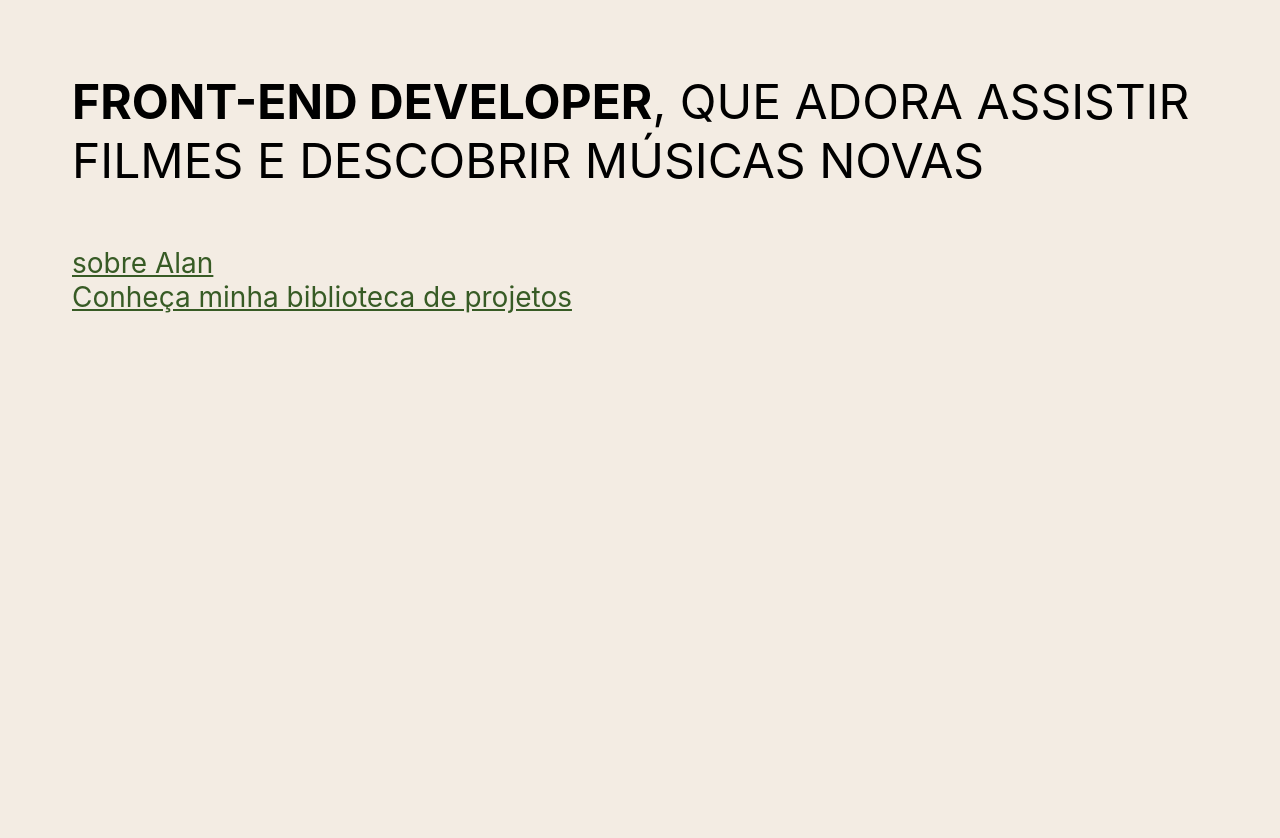
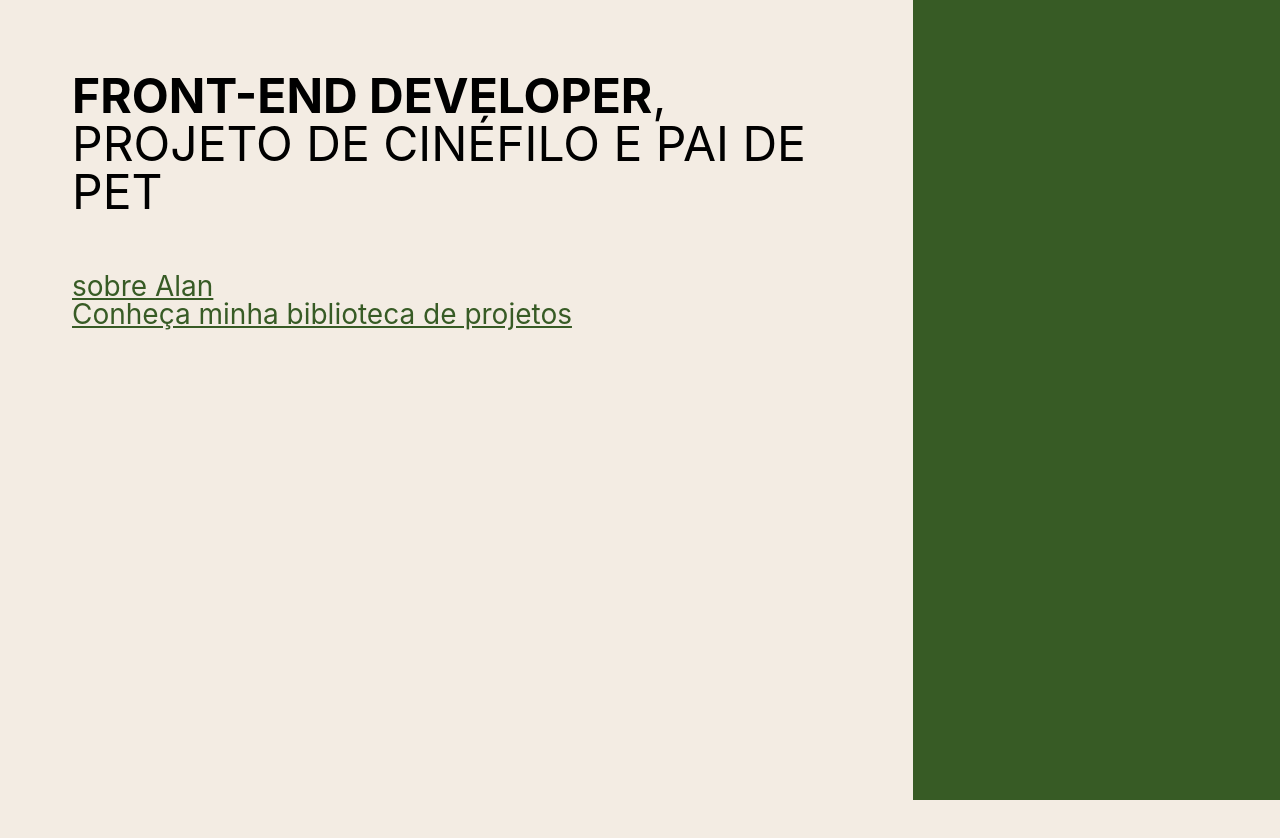
Before and after one commit to salanmato/my-portfolio, a React (Create React App) app: page / in a window 1280 px wide. Shown: the top 838 px of the page. After the commit the page ends 800 px from the top, so only its background shows below. Built offline with nearby package versions, Linux system fonts and the light colour scheme.

Commit message:
update text and joblist

```diff
--- a/src/components/About/Educacao/index.js
+++ b/src/components/About/Educacao/index.js
@@ -10,7 +10,7 @@ const Educacao = () => {
         {
             curso: "Produção Multimídia",
             escola: "FMU|FIAM-FAAM",
-            tempo: "Janeiro 2018 - Dezembro 2019"
+            tempo: "Janeiro 2017 - Dezembro 2018"
         }
 
     ]
--- a/src/components/About/Empregos/index.js
+++ b/src/components/About/Empregos/index.js
@@ -3,11 +3,18 @@ const Empregos = () => {
 
     const empregos = [
         {
+            cargo: "Estagiário de TI ",
+            empresa: "Do Analytics",
+            local: "São Paulo - SP",
+            tempo: "Setembro 2024 - Atual ",
+            atividades: ["Criação de layouts para dashboards em Power BI - Figma", "Criação de Interfaces para páginas e aplicativos Web - Figma", "Criação de features a atualização de páginas no portal - js, html e css", "Desenvolvimento FrontEnd  - js, html e css"]
+        },
+        {
             cargo: "Programador Júnior ",
             empresa: "Construtivo.com do Brasil",
             local: "São Paulo - SP",
             tempo: "Janeiro 2024 - Fevereiro 2024 ",
-            atividades: ["Uso da biblioteca Joint.js para criação de visualizadores de Workflow - js, html e css", "Criação de templates para documentos - js, html e css - js, html e css", "Correção de bugs na plataforma colaborativo - js, html e css"]
+            atividades: ["Uso da biblioteca Joint.js para criação de visualizadores de Workflow - js, html e css", "Criação de templates para documentos - js, html e css ", "Correção de bugs na plataforma colaborativo - js, html e css"]
         },
         {
             cargo: "Designer Gráfico",
--- a/src/components/About/index.js
+++ b/src/components/About/index.js
@@ -15,8 +15,8 @@ const About = () => {
           O mais importante aqui é que o nome do meu cachorro é Chuck Norris Valdívia e ele tem quase 20 anos de idade. Na escolha do nome uni duas coisas que gosto muito: o Palmeiras e o cinema.<br/>
           Alguns dos meus hobbies são assistir jogos do Palmeiras, passar 5 minutos para escolher entre um filme coreano de 3 horas e um do Guy Ritchie, e jogar vídeo-game.
           Quando não estou entre esses dois tipos de filme, sorteio os filmes que assisto.<br/>Escuto música para trabalhar, e isso implica que estou sempre ouvindo algo novo.
-          Adoro desenvolver soluções, desde as mais simples até algo mais complexo, desde que resolva o problema.<br/>
-          Estou sempre em busca de aprender algo novo, então algumas atividades que gosto também envolvem aprendizado, desenhar, pintar, saber regras de esportes que não ter ninguém para comentar sobre, e entender porque existem tantos jogadores coreanos de Tekken de alto nível.
+          Adoro desenvolver soluções, desde as mais simples até algo mais complexo, desde que resolva o problema em questão.<br/>
+          Estou sempre em busca de aprender algo novo, algumas das atividades que mais gosto envolvem aprendizado, como: desenhar, pintar, saber regras de esportes que não ter ninguém para comentar sobre, e entender porque existem tantos jogadores coreanos de Tekken de alto nível.
           Sou do tipo de pessoa que sabe um pouquinho de tudo.
         </p>
 
--- a/src/components/Home/index.css
+++ b/src/components/Home/index.css
@@ -1,4 +1,6 @@
 .container{
+    display: flex;
+    flex-direction: collumn;
     width: 100vw;
     height: 100vh;
 }
@@ -7,6 +9,8 @@ h1{
     font-size: 48px;
     font-weight: normal;
     margin: 72px;
+
+    line-height: 1;
 }
 
 span{
@@ -15,14 +19,22 @@ span{
 
 .container-links {
     display: block;
-    margin: 0 72px 0 72px;
+    margin: 0 72px 0px 72px;
 }
 
 .link{
     font-size: 28px !important;
     color: #375B25;
+
+    line-height: 1;
 }
 
 .link:visited{
     color: black;
 }
+
+.img-space{
+    width: 50%;
+    height: 100%;
+    background-color: #375B25;
+}
--- a/src/components/Home/index.js
+++ b/src/components/Home/index.js
@@ -7,13 +7,15 @@ const Home = () => {
             <div>
                 <h1><span>FRONT-END
                     DEVELOPER</span>,
-                    QUE ADORA ASSISTIR FILMES E DESCOBRIR MÚSICAS NOVAS</h1>
+                    PROJETO DE CINÉFILO E PAI DE PET</h1>
                 <div className='container-links'>
                     <p><Link to="/about" className='link'>sobre Alan</Link></p>
                     <p><Link to="/library" className='link'>Conheça minha biblioteca de projetos</Link></p>
 
                 </div>
             </div>
+
+            <div className='img-space'></div>
         </div>
     );
 };
--- a/src/components/Library/Items/projectsList.js
+++ b/src/components/Library/Items/projectsList.js
@@ -4,7 +4,7 @@ const projectsList = [
         title: 'Meu Portfólio',
         slug: 'meu-portfolio',
         status: 'Em Andamento',
-        description: 'Meu portfólio',
+        description: 'O portfólio que você está vendo :D',
         links: {
             site: 'https://salanmato.vercel.app/',
             github: 'https://github.com/salanmato/myportfolio'
@@ -16,7 +16,7 @@ const projectsList = [
         slug: 'randomovie',
         status: 'Em Andamento',
         image: 'randomovie',
-        description: 'Aplicativo que te ajuda a escolher um filme.\nVocê decide o gênero e o streaming, e o filme é sorteado para você.',
+        description: 'Aplicativo que te ajuda a escolher um filme.\nVocê decide o gênero e o streaming, e o filme é sugerido para você.',
         links: {
             site: '',
             github: 'https://github.com/salanmato/randomovie'
@@ -40,11 +40,11 @@ const projectsList = [
         slug: 'researchbc',
         status: 'Concluído',
         image: 'researchbc',
-        description: 'Aplicativo desenvolvido como trabalho para a disciplina Data Center.\n Nosso objetivo era criar algo que alimentasse e consumisse um banco de dados no servidor.\n Utilizamos JavaScript, HTML e CSS para construir uma página contendo um formulário, um gráfico para visualização rápida das respostas e uma tabela com todas as respostas. Para comunicação entre a página e o banco de dados MySQL, usamos Node.js + Express.',
+        description: 'Aplicativo desenvolvido como trabalho para a disciplina Data Center.\n A proposta era criar algo que alimentasse e consumisse um banco de dados no servidor.\n Utilizamos JavaScript, HTML e CSS para construir uma página contendo um formulário, um gráfico para visualização rápida das respostas e uma tabela com todas as respostas. Para comunicação com o banco de dados MySQL, no BackEnd usamos Node.js + Express. E no FrontEnd, utilizamos JavaScript, HTML e CSS',
         links: {
             github: 'https://github.com/salanmato/researchbc'
         },
-        tags: ['JavaScript', 'HTML', 'CSS', 'UI', 'MySQL']
+        tags: ['JavaScript', 'HTML', 'CSS', 'UI', 'MySQL', 'Node.js', 'Express.js']
     }
 ]
 
```
